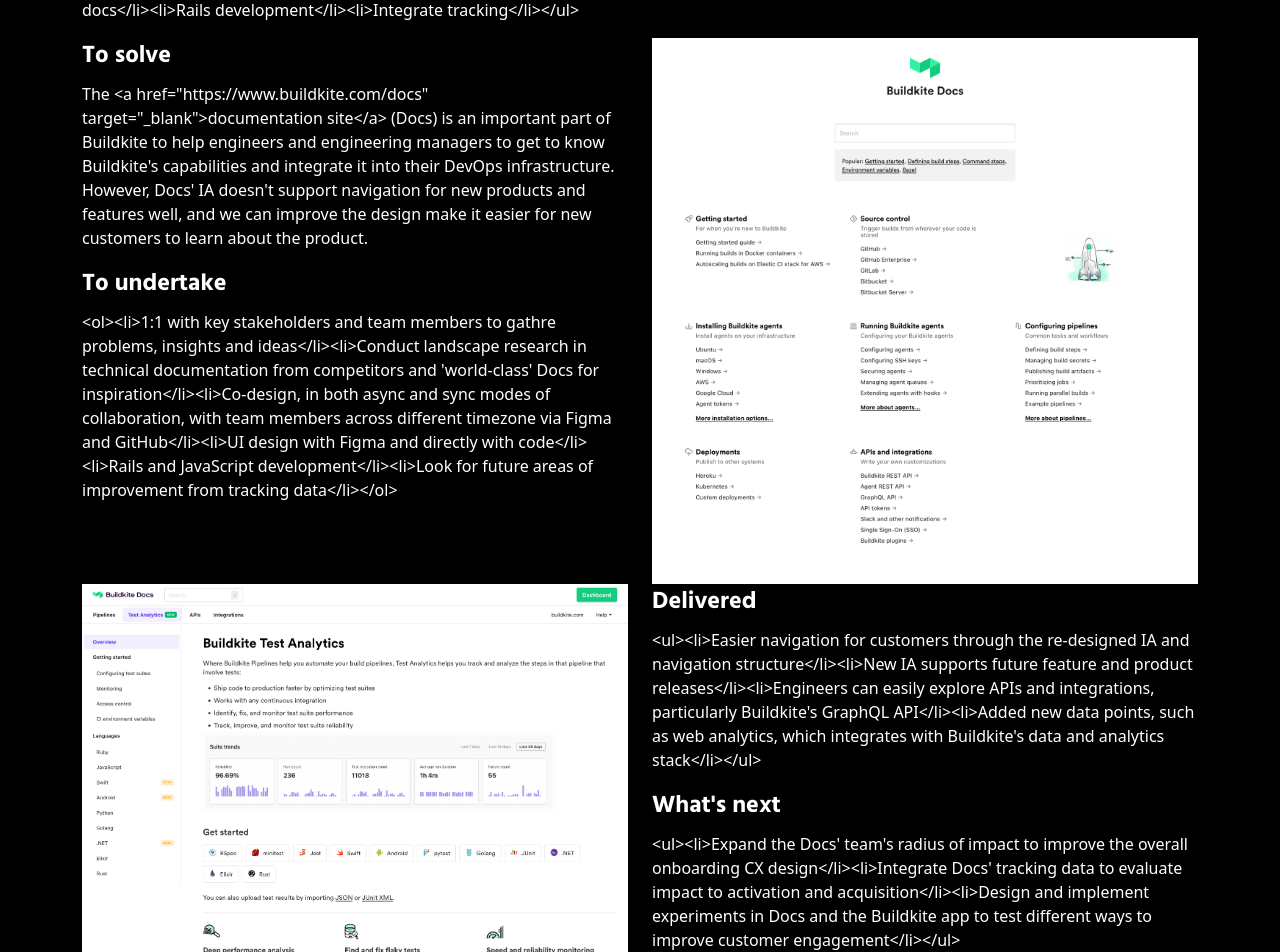
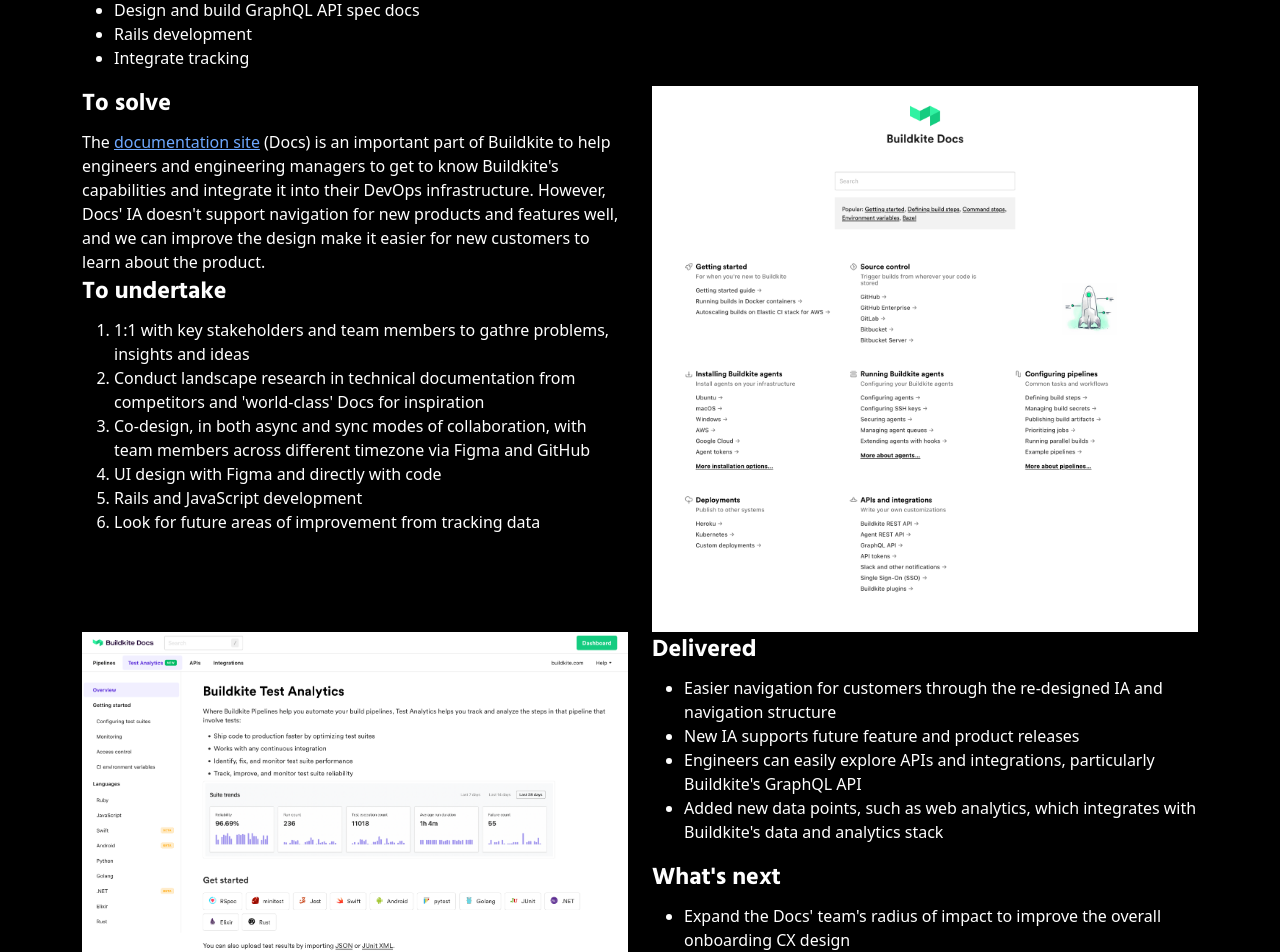
Before and after one commit to QueenVivi/olys-website, a Next.js app: page /buildkite in a window 1280 px wide. Shown: the part 860-1812 px from the top of the page. Built offline with nearby package versions, Linux system fonts and the light colour scheme.

Commit message:
Render html from content data

```diff
--- a/pages/[workId].tsx
+++ b/pages/[workId].tsx
@@ -28,15 +28,15 @@ export default function Work({
           <div className="row">
             <div className="col-md-6">
               <h2>{scope.title}</h2>
-              <p>{scope.content}</p>
+              <div dangerouslySetInnerHTML={{ __html: scope.content }} />
             </div>
           </div>
           <div className="row">
             <div className="col-md-6">
               <h2>{problem.title}</h2>
-              <p>{problem.content}</p>
+              <div dangerouslySetInnerHTML={{ __html: problem.content }} />
               <h2>{process.title}</h2>
-              <p>{process.content}</p>
+              <div dangerouslySetInnerHTML={{ __html: process.content }} />
             </div>
             <div className="col-md-6">
               <img
@@ -56,9 +56,9 @@ export default function Work({
             </div>
             <div className="col-md-6">
               <h2>{outcomes.title}</h2>
-              <p>{outcomes.content}</p>
+              <div dangerouslySetInnerHTML={{ __html: outcomes.content }} />
               <h2>{future.title}</h2>
-              <p>{future.content}</p>
+              <div dangerouslySetInnerHTML={{ __html: future.content }} />
             </div>
           </div>
           {otherImages.map((image, i) => {
```
